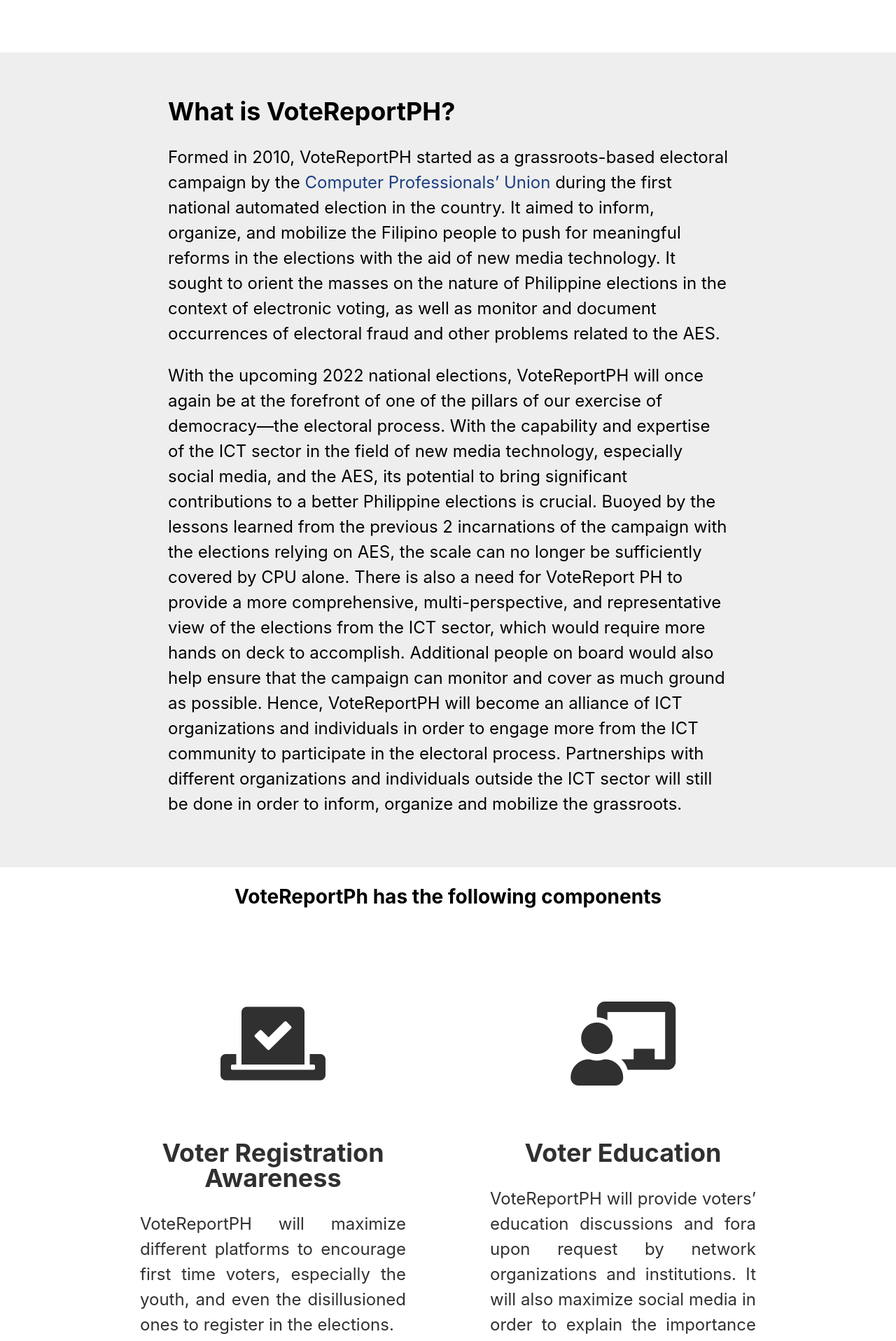
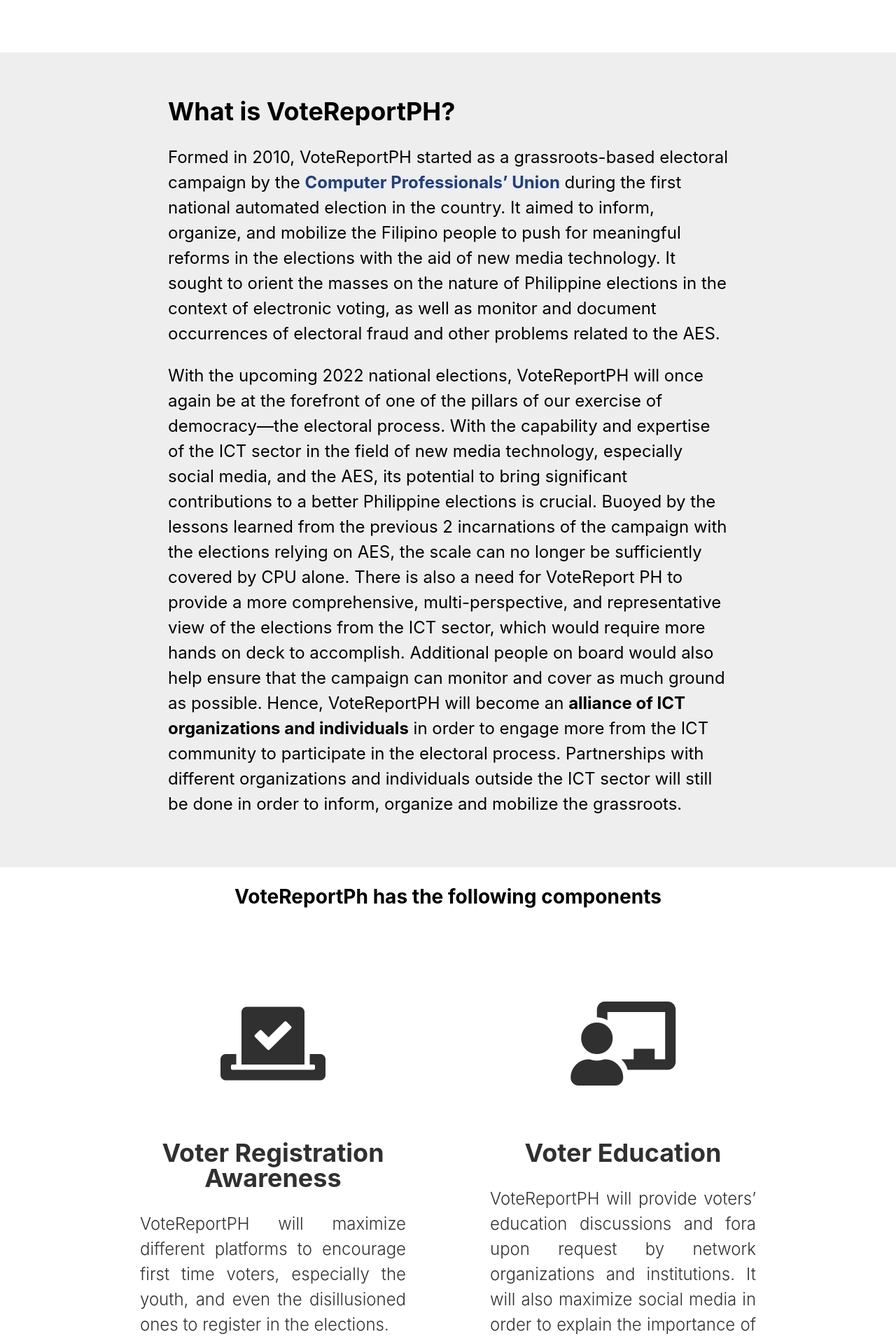
Before and after one commit to PWAPilipinas/votereportph, a Jekyll site: the page built from docs/index.md, in a window 1280 px wide. Shown: the part 2157-4073 px from the top of the page at 70% size. Built offline with Jekyll 4.4.1, drawn with Linux system fonts in a browser that asks for light colours; some of the changed text lies outside the part shown.

Commit message:
added CTA to contact; updated UI; commented out favicon

```diff
--- a/docs/_includes/head.html
+++ b/docs/_includes/head.html
@@ -17,7 +17,7 @@
 	<meta name="twitter:description" content="{% if page.description %}{{page.description}}{% else %}{{site.description}}{% endif %}" />
 	<meta name="twitter:image" content="{% if page.img %}{{"/assets/img/" | prepend: site.url | append : page.img}}{% else %}{{"/assets/img/logo-kim-02.png" | prepend: site.url }}{% endif %}" />
 	<!-- end open graph -->
-	<link rel="shortcut icon" href="{{ "/assets/img/favicon/favicon.ico" | prepend: site.baseurl }}" type="image/x-icon">
+	<!-- <link rel="shortcut icon" href="{{ "/assets/img/favicon/favicon.ico" | prepend: site.baseurl }}" type="image/x-icon"> -->
 	<!--link rel="apple-touch-icon" href="{{ "/assets/img/favicon/apple-touch-icon.png" | prepend: site.baseurl }}">
 	<link rel="apple-touch-icon" sizes="72x72" href="{{ "/assets/img/favicon/apple-touch-icon-72x72.png" | prepend: site.baseurl }}">
 	<link rel="apple-touch-icon" sizes="114x114" href="{{ "/assets/img/favicon/apple-touch-icon-114x114.png" | prepend: site.baseurl }}"-->
--- a/docs/_sass/main.scss
+++ b/docs/_sass/main.scss
@@ -12,8 +12,17 @@
 $def-font-family: Epilogue, Roboto, sans-serif;
 $def-font-size:   1em;
 
-@function divide($a, $b) {
-  @return $a / $b;
+@mixin white-anchor {
+  a {
+    color: $color-white;
+    &:hover {
+      color: $color-gold;
+      text-decoration: none;
+    }
+    &:visited {
+      color: $color-white;
+    }
+  }
 }
 
 body {
@@ -32,13 +41,14 @@
 
 a {
   color: $color-blue;
+  font-weight: 700;
   text-decoration: none;
 
   &:visited {
     color: $color-dark-blue;
   }
   &:hover {
-    color: $color-dark-blue;
+    color: $color-red;
     text-decoration: underline;
   }
 }
@@ -59,15 +69,7 @@
   color: $color-white;
   padding: 2em;
   text-align: right;
-  a {
-    color: $color-white;
-    &:hover {
-      color: $color-gold;
-    }
-    &:visited {
-      color: $color-white;
-    }
-  }
+  @include white-anchor;
   span {
     padding: 0 .5em 0 0;
   }
@@ -102,6 +104,9 @@
 .center-label {
   text-align: center;
 }
+.white-anchor {
+  @include white-anchor;
+}
 
 .row {
   display: flex;
@@ -121,6 +126,17 @@
   &:visited {
     color: $color-text-gray;
     text-decoration: none;
+  }
+}
+
+.contact {
+  background-color: $color-blue;
+  padding: 1.5em 1.5em 2em 1.5em;
+  text-align: center;
+  color: $color-white;
+  span {
+    font-size: 1.5em;
+    margin: 0 8px;
   }
 }
 
@@ -158,6 +174,7 @@
     }
     .list-desc{
       text-align: justify;
+      font-weight: 300;
     }
   }
 }
@@ -209,6 +226,13 @@
     }
     .list-desc{
       text-align: justify;
+      font-weight: 300;
+    }
+  }
+
+  footer {
+    span {
+      font-size: 1.5em;
     }
   }
 }
--- a/docs/index.md
+++ b/docs/index.md
@@ -25,7 +25,7 @@
 
 <p>Formed in 2010, VoteReportPH started as a grassroots-based electoral campaign by the <a href="https://www.cp-union.com" target="#">Computer Professionals’ Union</a> during the first national automated election in the country. It aimed to inform, organize, and mobilize the Filipino people to push for meaningful reforms in the elections with the aid of new media technology. It sought to orient the masses on the nature of Philippine elections in the context of electronic voting, as well as monitor and document occurrences of electoral fraud and other problems related to the AES.</p>
 
-<p>With the upcoming 2022 national elections, VoteReportPH will once again be at the forefront of one of the pillars of our exercise of democracy—the electoral process. With the capability and expertise of the ICT sector in the field of new media technology, especially social media, and the AES, its potential to bring significant contributions to a better Philippine elections is crucial. Buoyed by the lessons learned from the previous 2 incarnations of the campaign with the elections relying on AES, the scale can no longer be sufficiently covered by CPU alone. There is also a need for VoteReport PH to provide a more comprehensive, multi-perspective, and representative view of the elections from the ICT sector, which would require more hands on deck to accomplish. Additional people on board would also help ensure that the campaign can monitor and cover as much ground as possible. Hence, VoteReportPH will become an alliance of ICT organizations and individuals in order to engage more from the ICT community to participate in the electoral process. Partnerships with different organizations and individuals outside the ICT sector will still be done in order to inform, organize and mobilize the grassroots.</p>
+<p>With the upcoming 2022 national elections, VoteReportPH will once again be at the forefront of one of the pillars of our exercise of democracy—the electoral process. With the capability and expertise of the ICT sector in the field of new media technology, especially social media, and the AES, its potential to bring significant contributions to a better Philippine elections is crucial. Buoyed by the lessons learned from the previous 2 incarnations of the campaign with the elections relying on AES, the scale can no longer be sufficiently covered by CPU alone. There is also a need for VoteReport PH to provide a more comprehensive, multi-perspective, and representative view of the elections from the ICT sector, which would require more hands on deck to accomplish. Additional people on board would also help ensure that the campaign can monitor and cover as much ground as possible. Hence, VoteReportPH will become an <b>alliance of ICT organizations and individuals</b> in order to engage more from the ICT community to participate in the electoral process. Partnerships with different organizations and individuals outside the ICT sector will still be done in order to inform, organize and mobilize the grassroots.</p>
 </div>
 </div>
 <h3 class="center-label">VoteReportPh has the following components</h3>
@@ -63,3 +63,12 @@
     </a>
   </div>
 </div>
+<div class="contact white-anchor">
+  <h2>Join VoteReportPH!</h2>
+  <p>Interested individuals and organizations can email us at <a>votereportph@cp-union.com</a>.</p>
+  <p>We can also be reached on social media:</p>
+  <div>
+    <span><a href="https://www.facebook.com/{{site.facebook}}" target="#"><i class="fab fa-facebook"></i></a></span>
+    <span><a href="https://twitter.com/{{site.twitter_handle}}" target="#"><i class="fab fa-twitter"></i></a></span>
+  </div>
+</div>
```
